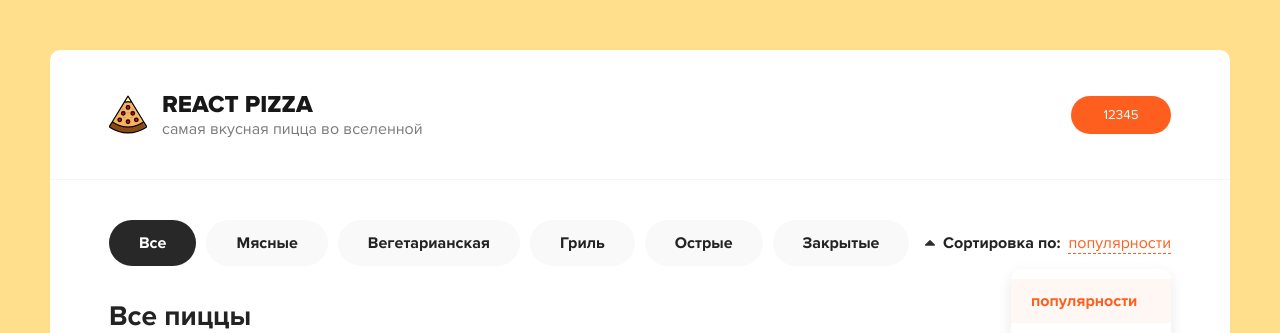
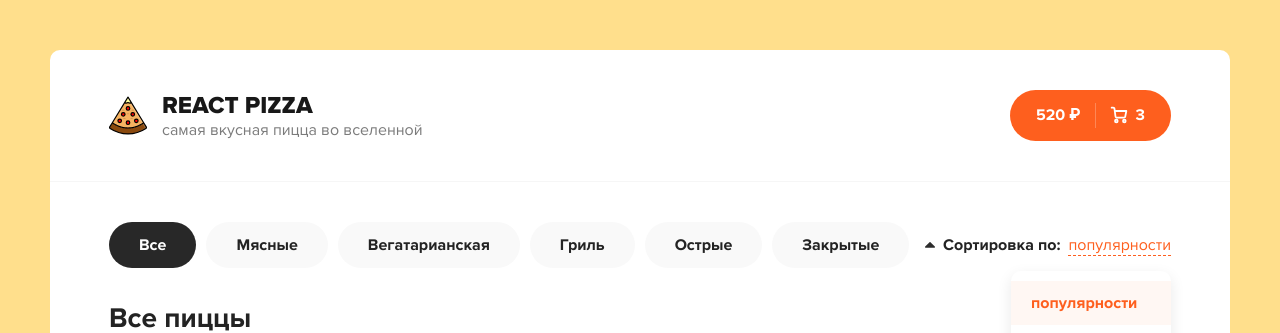
Before and after one commit to chernykh-ru/react-pizza, a React (Create React App) app: page / in a window 1280 px wide. Shown: the top 333 px of the page. Built offline with nearby package versions, Linux system fonts and the light colour scheme.

Commit message:
add components

```diff
--- a/src/App.js
+++ b/src/App.js
@@ -1,4 +1,4 @@
-import Header from './Header';
+import { Header, Categories } from './components';
 
 function App() {
   return (
@@ -7,16 +7,7 @@
       <div className='content'>
         <div className='container'>
           <div className='content__top'>
-            <div className='categories'>
-              <ul>
-                <li className='active'>Все</li>
-                <li>Мясные</li>
-                <li>Вегетарианская</li>
-                <li>Гриль</li>
-                <li>Острые</li>
-                <li>Закрытые</li>
-              </ul>
-            </div>
+            <Categories items={['Мясные', 'Вегатарианская', 'Гриль', 'Острые', 'Закрытые']} />
             <div className='sort'>
               <div className='sort__label'>
                 <svg
--- a/src/Button.jsx
+++ /dev/null
@@ -1,114 +0,0 @@
-import React from 'react';
-import classNames from 'classnames';
-
-function Button(props) {
-  return (
-    <button
-      className={classNames(
-        'button',
-        { 'button-outline': props.outline },
-        { 'button-test': props.test },
-      )}>
-      {props.children}
-    </button>
-  );
-}
-
-// class Button extends React.Component {
-//   render() {
-//     return (
-//       <button
-//         className={classNames(
-//           'button',
-//           { 'button-outline': this.props.outline },
-//           { 'button-test': this.props.test },
-//         )}>
-//         {this.props.children}
-//       </button>
-//     );
-//   }
-// }
-
-// class Button extends React.Component {
-//   render() {
-//     return (
-//       <div className='header__cart'>
-//         <a href='/cart.html' className='button button--cart'>
-//           <span>{this.props.price} ₽</span>
-//           <div className='button__delimiter'></div>
-//           <svg
-//             width='18'
-//             height='18'
-//             viewBox='0 0 18 18'
-//             fill='none'
-//             xmlns='http://www.w3.org/2000/svg'>
-//             <path
-//               d='M6.33333 16.3333C7.06971 16.3333 7.66667 15.7364 7.66667 15C7.66667 14.2636 7.06971 13.6667 6.33333 13.6667C5.59695 13.6667 5 14.2636 5 15C5 15.7364 5.59695 16.3333 6.33333 16.3333Z'
-//               stroke='white'
-//               strokeWidth='1.8'
-//               strokeLinecap='round'
-//               strokeLinejoin='round'
-//             />
-//             <path
-//               d='M14.3333 16.3333C15.0697 16.3333 15.6667 15.7364 15.6667 15C15.6667 14.2636 15.0697 13.6667 14.3333 13.6667C13.597 13.6667 13 14.2636 13 15C13 15.7364 13.597 16.3333 14.3333 16.3333Z'
-//               stroke='white'
-//               strokeWidth='1.8'
-//               strokeLinecap='round'
-//               strokeLinejoin='round'
-//             />
-//             <path
-//               d='M4.78002 4.99999H16.3334L15.2134 10.5933C15.1524 10.9003 14.9854 11.176 14.7417 11.3722C14.4979 11.5684 14.1929 11.6727 13.88 11.6667H6.83335C6.50781 11.6694 6.1925 11.553 5.94689 11.3393C5.70128 11.1256 5.54233 10.8295 5.50002 10.5067L4.48669 2.82666C4.44466 2.50615 4.28764 2.21182 4.04482 1.99844C3.80201 1.78505 3.48994 1.66715 3.16669 1.66666H1.66669'
-//               stroke='white'
-//               strokeWidth='1.8'
-//               strokeLinecap='round'
-//               strokeLinejoin='round'
-//             />
-//           </svg>
-//           <span>3</span>
-//         </a>
-//       </div>
-//     );
-//   }
-// }
-
-// function Button() {
-//   return (
-//     <div className='header__cart'>
-//       <a href='/cart.html' className='button button--cart'>
-//         <span>520 ₽</span>
-//         <div className='button__delimiter'></div>
-//         <svg
-//           width='18'
-//           height='18'
-//           viewBox='0 0 18 18'
-//           fill='none'
-//           xmlns='http://www.w3.org/2000/svg'>
-//           <path
-//             d='M6.33333 16.3333C7.06971 16.3333 7.66667 15.7364 7.66667 15C7.66667 14.2636 7.06971 13.6667 6.33333 13.6667C5.59695 13.6667 5 14.2636 5 15C5 15.7364 5.59695 16.3333 6.33333 16.3333Z'
-//             stroke='white'
-//             strokeWidth='1.8'
-//             strokeLinecap='round'
-//             strokeLinejoin='round'
-//           />
-//           <path
-//             d='M14.3333 16.3333C15.0697 16.3333 15.6667 15.7364 15.6667 15C15.6667 14.2636 15.0697 13.6667 14.3333 13.6667C13.597 13.6667 13 14.2636 13 15C13 15.7364 13.597 16.3333 14.3333 16.3333Z'
-//             stroke='white'
-//             strokeWidth='1.8'
-//             strokeLinecap='round'
-//             strokeLinejoin='round'
-//           />
-//           <path
-//             d='M4.78002 4.99999H16.3334L15.2134 10.5933C15.1524 10.9003 14.9854 11.176 14.7417 11.3722C14.4979 11.5684 14.1929 11.6727 13.88 11.6667H6.83335C6.50781 11.6694 6.1925 11.553 5.94689 11.3393C5.70128 11.1256 5.54233 10.8295 5.50002 10.5067L4.48669 2.82666C4.44466 2.50615 4.28764 2.21182 4.04482 1.99844C3.80201 1.78505 3.48994 1.66715 3.16669 1.66666H1.66669'
-//             stroke='white'
-//             strokeWidth='1.8'
-//             strokeLinecap='round'
-//             strokeLinejoin='round'
-//           />
-//         </svg>
-//         <span>3</span>
-//       </a>
-//     </div>
-//   );
-// }
-
-export default Button;
--- a/src/Header.jsx
+++ /dev/null
@@ -1,22 +0,0 @@
-import logoSvg from './assets/img/pizza-logo.svg';
-import Button from './Button';
-
-function Header() {
-  return (
-    <div className='header'>
-      <div className='container'>
-        <div className='header__logo'>
-          <img width='38' src={logoSvg} alt='Pizza logo' />
-          <div>
-            <h1>React Pizza</h1>
-            <p>самая вкусная пицца во вселенной</p>
-          </div>
-        </div>
-        <Button outline={true}>12345</Button>
-        {/* <Button price={520} /> */}
-      </div>
-    </div>
-  );
-}
-
-export default Header;
--- /dev/null
+++ b/src/components/Button.jsx
@@ -0,0 +1,32 @@
+import React from 'react';
+import classNames from 'classnames';
+
+function Button({ onClick, className, outline, children }) {
+  return (
+    <button
+      onClick={onClick}
+      className={classNames('button', className, { 'button-outline': outline })}>
+      {children}
+    </button>
+  );
+}
+
+//деструктуризация
+// const obj = {name: 'vasya', old: 15}
+// const name = obj.name
+// const {name, old} = obj
+// name
+// 'vasya'
+// old
+// 15
+
+// const arr = [1, 2, 3]
+// const [a, b] = arr
+// a
+// 1
+// b
+// 2
+// c
+// c is not defined
+
+export default Button;
--- /dev/null
+++ b/src/components/Categories.jsx
@@ -0,0 +1,17 @@
+import React from 'react';
+
+function Categories({ items }) {
+  // console.log(items);
+  return (
+    <div className='categories'>
+      <ul>
+        <li className='active'>Все</li>
+        {items.map((item, index) => (
+          <li key={`${item}_${index}`}>{item}</li>
+        ))}
+      </ul>
+    </div>
+  );
+}
+
+export default Categories;
--- /dev/null
+++ b/src/components/Header.jsx
@@ -0,0 +1,60 @@
+import logoSvg from './../assets/img/pizza-logo.svg';
+import Button from './Button';
+
+function Header() {
+  const clickPoKnopke = () => {
+    alert('hello');
+  };
+
+  return (
+    <div className='header'>
+      <div className='container'>
+        <div className='header__logo'>
+          <img width='38' src={logoSvg} alt='Pizza logo' />
+          <div>
+            <h1>React Pizza</h1>
+            <p>самая вкусная пицца во вселенной</p>
+          </div>
+        </div>
+        <div className='header__cart'>
+          <Button className='button--cart' outline={true} onClick={clickPoKnopke}>
+            <span>520 ₽</span>
+            <div className='button__delimiter'></div>
+            <svg
+              width='18'
+              height='18'
+              viewBox='0 0 18 18'
+              fill='none'
+              xmlns='http://www.w3.org/2000/svg'>
+              <path
+                d='M6.33333 16.3333C7.06971 16.3333 7.66667 15.7364 7.66667 15C7.66667 14.2636 7.06971 13.6667 6.33333 13.6667C5.59695 13.6667 5 14.2636 5 15C5 15.7364 5.59695 16.3333 6.33333 16.3333Z'
+                stroke='white'
+                strokeWidth='1.8'
+                strokeLinecap='round'
+                strokeLinejoin='round'
+              />
+              <path
+                d='M14.3333 16.3333C15.0697 16.3333 15.6667 15.7364 15.6667 15C15.6667 14.2636 15.0697 13.6667 14.3333 13.6667C13.597 13.6667 13 14.2636 13 15C13 15.7364 13.597 16.3333 14.3333 16.3333Z'
+                stroke='white'
+                strokeWidth='1.8'
+                strokeLinecap='round'
+                strokeLinejoin='round'
+              />
+              <path
+                d='M4.78002 4.99999H16.3334L15.2134 10.5933C15.1524 10.9003 14.9854 11.176 14.7417 11.3722C14.4979 11.5684 14.1929 11.6727 13.88 11.6667H6.83335C6.50781 11.6694 6.1925 11.553 5.94689 11.3393C5.70128 11.1256 5.54233 10.8295 5.50002 10.5067L4.48669 2.82666C4.44466 2.50615 4.28764 2.21182 4.04482 1.99844C3.80201 1.78505 3.48994 1.66715 3.16669 1.66666H1.66669'
+                stroke='white'
+                strokeWidth='1.8'
+                strokeLinecap='round'
+                strokeLinejoin='round'
+              />
+            </svg>
+            <span>3</span>
+          </Button>
+          {/* <a href='/cart.html' className='button button--cart'></a> */}
+        </div>
+      </div>
+    </div>
+  );
+}
+
+export default Header;
--- /dev/null
+++ b/src/components/index.js
@@ -0,0 +1,9 @@
+export { default as Button } from './Button';
+export { default as Header } from './Header';
+export { default as Categories } from './Categories';
+
+// import Button from './Button';
+// import Header from './Header';
+// import Categories from './Categories';
+
+// export { Button, Header, Categories };
```
